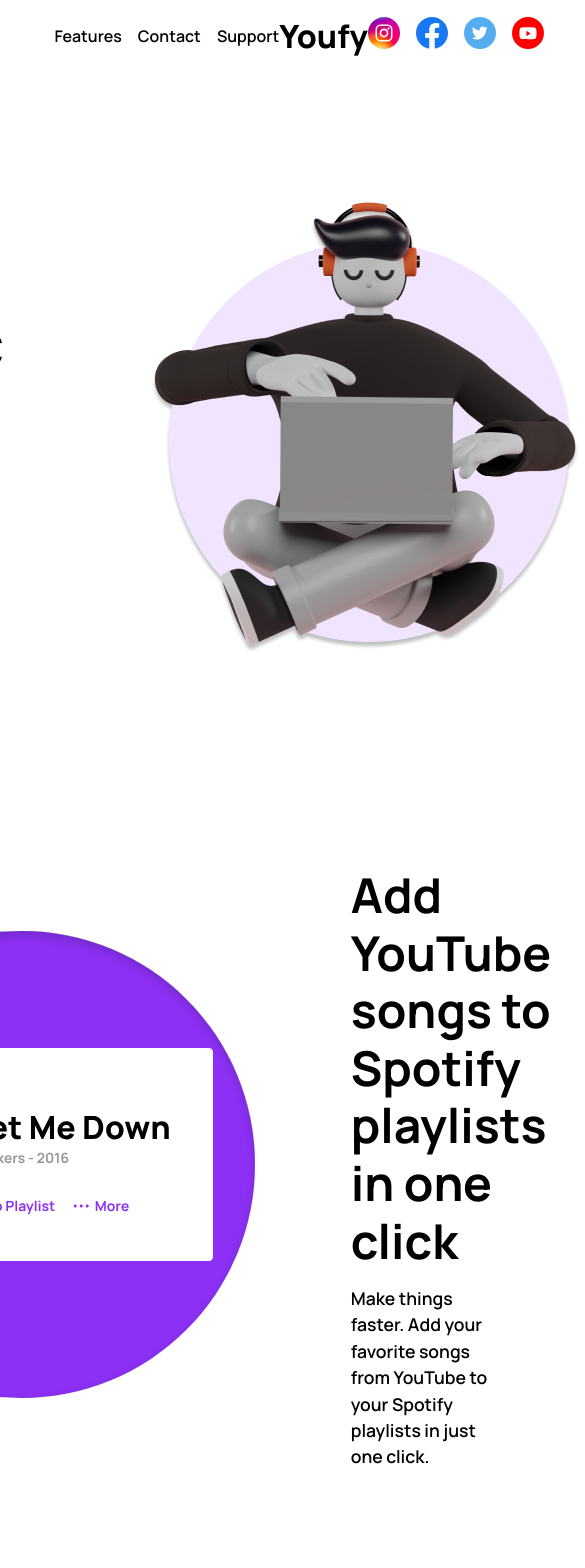
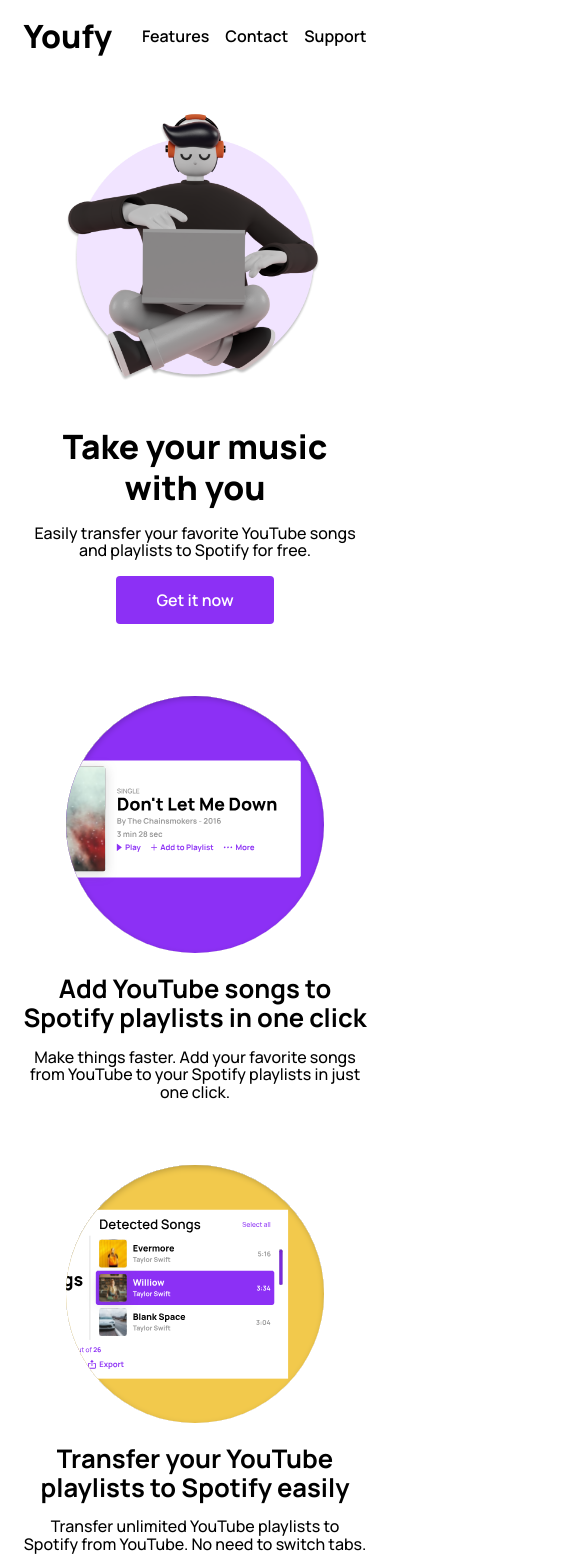
Before and after one commit to imrishit98/youfyapp.com, a Next.js app: page / in a window 390 px wide. Shown: the top 1568 px of the page, 585 px wide, since content can reach past the window. Built offline with nearby package versions, Linux system fonts and the light colour scheme.

Commit message:
mobile version ready

```diff
--- a/pages/index.js
+++ b/pages/index.js
@@ -34,12 +34,12 @@
           </div>
         </section>
 
-        <section>
+        <section className='second-feature'>
           <div className='text'>
             <h2>Transfer your YouTube playlists to Spotify easily</h2>
             <p className='subheading'>
-              Transfer unlimited YouTube playlist to Spotify from YouTube
-              website. No need to switch tabs.
+              Transfer unlimited YouTube playlists to Spotify from YouTube. No
+              need to switch tabs.
             </p>
           </div>
           <div className='image'>
--- a/styles/_global.scss
+++ b/styles/_global.scss
@@ -14,7 +14,7 @@
   color: inherit;
   text-decoration: none;
   &:hover {
-    color: $primary-color;
+    color: lighten($color: $primary-color, $amount: 11);
   }
 }
 
--- a/styles/_variables.scss
+++ b/styles/_variables.scss
@@ -6,3 +6,8 @@
 
 // utilities
 $nav-h: 4.5rem;
+
+// breakpoint
+$sm: 641px;
+$md: 769px;
+$lg: 1025px;
--- a/styles/main.css
+++ b/styles/main.css
@@ -15,7 +15,7 @@
 }
 
 a:hover {
-  color: #8c30f5;
+  color: #aa66f8;
 }
 
 code {
@@ -48,10 +48,25 @@
       -ms-flex-align: center;
           align-items: center;
   padding: 0 14vw;
+  max-width: 100%;
+  margin: 0 auto;
+  overflow-x: hidden;
   height: 4.5rem;
   -webkit-box-pack: justify;
       -ms-flex-pack: justify;
           justify-content: space-between;
+}
+
+@media (max-width: 641px) {
+  .navbar {
+    padding: 0 4vw;
+  }
+}
+
+@media (max-width: 1025px) {
+  .navbar {
+    padding: 0 6vw;
+  }
 }
 
 .navbar .links {
@@ -79,6 +94,28 @@
   gap: 1rem;
 }
 
+@media (max-width: 641px) {
+  .navbar {
+    -webkit-box-orient: horizontal;
+    -webkit-box-direction: reverse;
+        -ms-flex-direction: row-reverse;
+            flex-direction: row-reverse;
+  }
+  .navbar .social-links {
+    display: none;
+  }
+}
+
+@media (max-width: calc(641px/ 2)) {
+  .navbar .links {
+    gap: 0.6rem;
+    font-size: 0.8rem;
+  }
+  .navbar .logo a {
+    font-size: 1.4rem;
+  }
+}
+
 footer {
   display: -webkit-box;
   display: -ms-flexbox;
@@ -90,6 +127,9 @@
       -ms-flex-align: center;
           align-items: center;
   padding: 0 14vw;
+  max-width: 100%;
+  margin: 0 auto;
+  overflow-x: hidden;
   -webkit-box-pack: justify;
       -ms-flex-pack: justify;
           justify-content: space-between;
@@ -99,6 +139,18 @@
   font-weight: 600;
   padding-top: 1.1rem;
   padding-bottom: 1.1rem;
+}
+
+@media (max-width: 641px) {
+  footer {
+    padding: 0 4vw;
+  }
+}
+
+@media (max-width: 1025px) {
+  footer {
+    padding: 0 6vw;
+  }
 }
 
 footer .links {
@@ -117,6 +169,18 @@
   color: #fa3223;
 }
 
+@media (max-width: 641px) {
+  footer {
+    -webkit-box-orient: vertical;
+    -webkit-box-direction: reverse;
+        -ms-flex-direction: column-reverse;
+            flex-direction: column-reverse;
+    gap: 1rem;
+    padding-top: 1.5rem;
+    padding-bottom: 1.5rem;
+  }
+}
+
 .home-page section {
   display: -webkit-box;
   display: -ms-flexbox;
@@ -128,9 +192,24 @@
       -ms-flex-align: center;
           align-items: center;
   padding: 0 14vw;
+  max-width: 100%;
+  margin: 0 auto;
+  overflow-x: hidden;
   gap: 6rem;
   padding-top: 2rem;
   padding-bottom: 2rem;
+}
+
+@media (max-width: 641px) {
+  .home-page section {
+    padding: 0 4vw;
+  }
+}
+
+@media (max-width: 1025px) {
+  .home-page section {
+    padding: 0 6vw;
+  }
 }
 
 .home-page section .text {
@@ -164,6 +243,53 @@
   padding-right: 3.2rem;
 }
 
+@media (max-width: 641px) {
+  .home-page section {
+    -webkit-box-orient: vertical;
+    -webkit-box-direction: normal;
+        -ms-flex-direction: column;
+            flex-direction: column;
+    gap: 1rem;
+    padding-top: 2rem;
+    padding-bottom: 2rem;
+  }
+  .home-page section .image {
+    width: 66vw;
+    height: auto;
+  }
+  .home-page section .image img {
+    width: 100%;
+  }
+  .home-page section .text {
+    gap: 1rem;
+    max-width: 100%;
+    padding-right: 0;
+    -webkit-box-pack: center;
+        -ms-flex-pack: center;
+            justify-content: center;
+    -webkit-box-align: center;
+        -ms-flex-align: center;
+            align-items: center;
+    text-align: center;
+  }
+  .home-page section .text h1 {
+    font-size: 2.1rem;
+    font-weight: 800;
+    line-height: 2.6rem;
+  }
+  .home-page section .text h2 {
+    font-size: 1.6rem;
+    font-weight: 700;
+    line-height: 1.8rem;
+  }
+  .home-page section .text .subheading {
+    font-size: 1rem;
+    font-weight: 500;
+    padding-right: 0;
+    line-height: 1.1rem;
+  }
+}
+
 .home-page .btn {
   font-weight: 600;
   padding: 0.8rem 2.5rem;
@@ -183,8 +309,8 @@
   text-align: center;
   gap: 3.2rem;
   color: #fff;
-  padding-top: 4.4rem;
-  padding-bottom: 4.4rem;
+  padding-top: 6.4rem;
+  padding-bottom: 6.4rem;
 }
 
 .home-page .get-now h1 {
@@ -203,4 +329,38 @@
   background-color: #130720;
   color: #fff;
 }
+
+@media (max-width: 641px) {
+  .home-page .hero {
+    -webkit-box-orient: vertical !important;
+    -webkit-box-direction: reverse !important;
+        -ms-flex-direction: column-reverse !important;
+            flex-direction: column-reverse !important;
+    padding-top: 2.5rem;
+    padding-bottom: 2.5rem;
+  }
+  .home-page .second-feature {
+    -webkit-box-orient: vertical !important;
+    -webkit-box-direction: reverse !important;
+        -ms-flex-direction: column-reverse !important;
+            flex-direction: column-reverse !important;
+  }
+  .home-page .get-now {
+    gap: 1.5rem;
+  }
+  .home-page .get-now h1 {
+    font-size: 2.1rem;
+    font-weight: 600;
+    line-height: 2.6rem;
+  }
+  .home-page .get-now .btn {
+    background-color: #fff;
+    color: #8c30f5;
+    font-weight: 700;
+  }
+  .home-page .get-now .btn:hover {
+    background-color: #130720;
+    color: #fff;
+  }
+}
 /*# sourceMappingURL=main.css.map */
```
Also changed, not shown: pages/[slug].js (+0 -13 lines), styles/_mixins.scss (+16 -0 lines), styles/components/_footer.scss (+9 -0 lines), styles/components/_navbar.scss (+19 -0 lines), styles/pages/_index.scss (+72 -2 lines), 1 other file (tests, documents, lock files or other folders).
